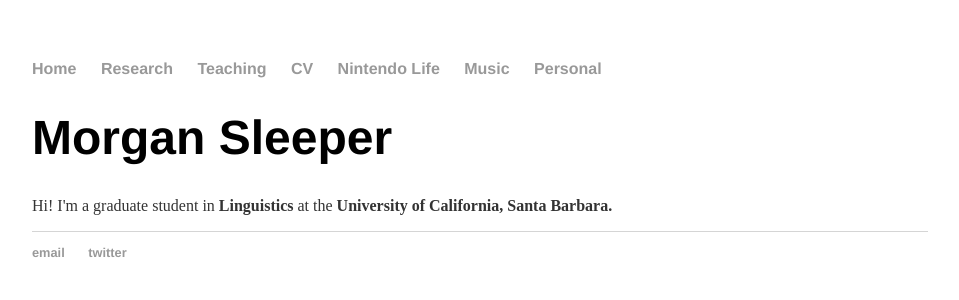
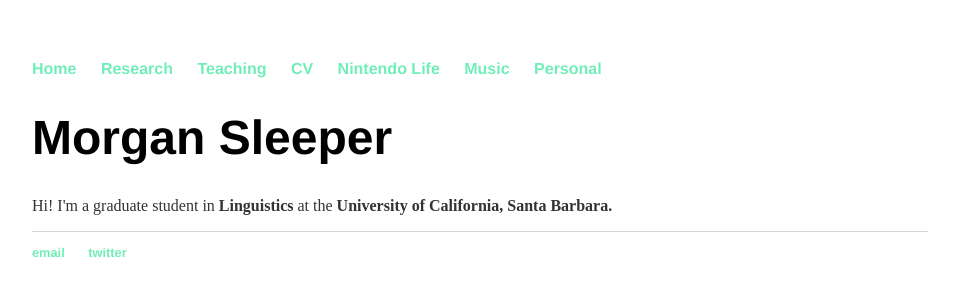
Before and after one commit to morgansleeper/morgansleeper.github.io, a Jekyll site: the page built from index.html, in a window 1280 px wide. Shown: the top 300 px of the page, without its empty margins (160-1119 px from the left). Built offline with Jekyll 4.4.1, drawn with Linux system fonts in a browser that asks for light colours.

Commit message:
Update main.css

```diff
--- a/css/main.css
+++ b/css/main.css
@@ -14,7 +14,7 @@ nav ul li, footer ul li {
 }
 a {
     text-decoration: none;
-    color: #999;
+    color: #71EEB8;
 }
 a:hover {
     text-decoration: underline;
```
